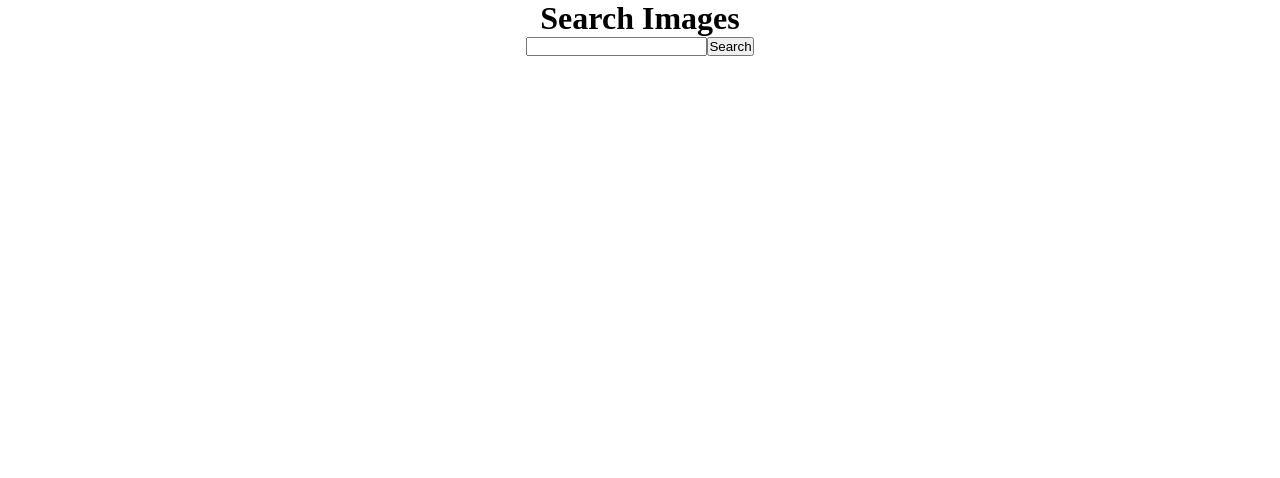
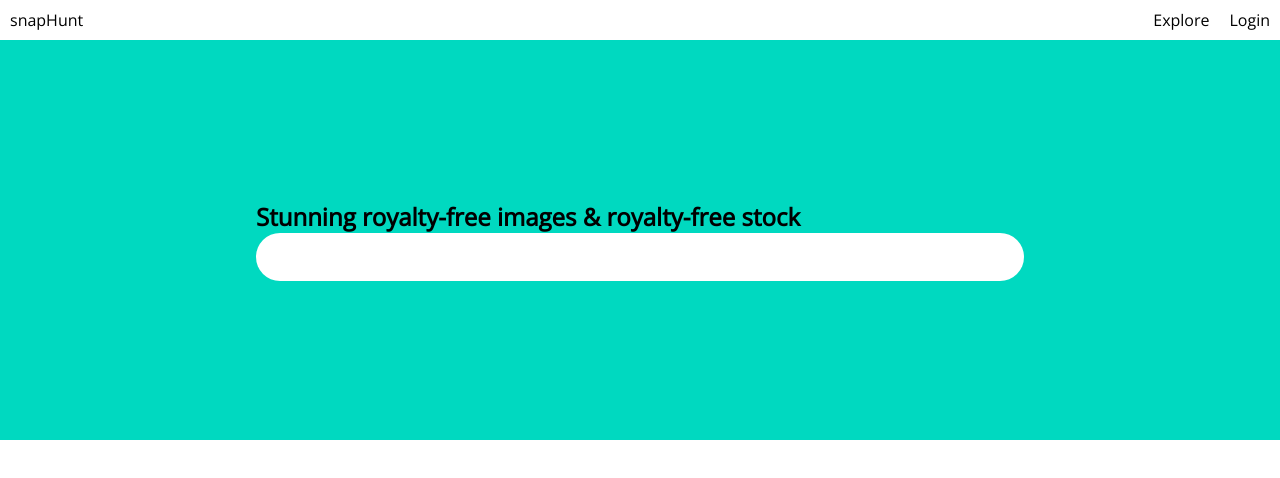
Before and after one commit to shahbaz4783/SnapHunt, a plain HTML site: page index.html in a window 1280 px wide. Drawn offline with nearby package versions, Linux system fonts and the light colour scheme.

Commit message:
ui update

```diff
--- a/index.html
+++ b/index.html
@@ -7,12 +7,24 @@
     <link rel="stylesheet" href="./style.css">
 </head>
 <body>
-    <h1>Search Images</h1>
+    <header>
+        <div id="logo">
+            <a href="#">snapHunt</a>
+        </div>
 
-    <form action="">
-        <input type="search" name="" id="search-bar">
-        <input type="submit" name="" id="search" value="Search">
-    </form>
+        <nav>
+            <a href="#">Explore</a>
+            <a href="#">Login</a>
+        </nav>
+    </header>
+
+    <section class="search-section">
+        <form action="">
+            <h1>Stunning royalty-free images & royalty-free stock</h1>
+            <input type="search" name="" id="search-bar">
+        </form>
+    </section>
+
     <section id="gallery"></section>
 
     <script src="./script.js"></script>
--- a/style.css
+++ b/style.css
@@ -1,29 +1,75 @@
+@import url('https://fonts.googleapis.com/css2?family=Lato&family=Montserrat&family=Open+Sans&family=Roboto:wght@300&family=Source+Code+Pro&display=swap');
+
 * {
     padding: 0;
     margin: 0;
     box-sizing: border-box;
+    font-family: 'Open Sans', sans-serif;
 }
 
-#gallery {
+/* Header */
+
+header{
+    height: 5vh;
     display: flex;
-    flex-wrap: wrap;
-    width: 95vw;
-    margin: auto;
+    justify-content: space-between;
 }
 
-img {
-    width: 20%;
-    height: 20%;
+header a {
+    text-decoration: none;
     margin: 10px;
+    color: black;
+}
+
+#logo  {
+    display: flex;
+    align-items: center;
+}
+
+nav  {
+    display: flex;
+    align-items: center;
+}
+
+/* Search */
+
+.search-section{
+    height: 50vh;
+    display: flex;
+    justify-content: center;
+    align-items: center;
+    background-color: #00D9C0;
 }
 
 form {
-    width: 80vw;
+    width: 60vw;
     margin: auto;
     display: flex;
+    flex-direction: column;
     justify-content: center;
 }
 
-h1 {
-    text-align: center;
+#search-bar{
+    width: 100%;
+    height: 6vh;
+    display: flex;
+    border: none;
+    border-radius: 25px;
+    margin: auto;
+    padding: 10px;
 }
+
+
+/* Section */
+#gallery {
+    display: grid;
+    grid-template-columns: repeat(auto-fit, minmax(300px, 1fr));
+    gap: 1rem;
+
+}
+
+  #gallery img {
+    width: 100%;
+    height: auto;
+    object-fit: cover;
+  }
```
Also changed, not shown: pallet.txt (added, +19 -0 lines), search.html (added).
